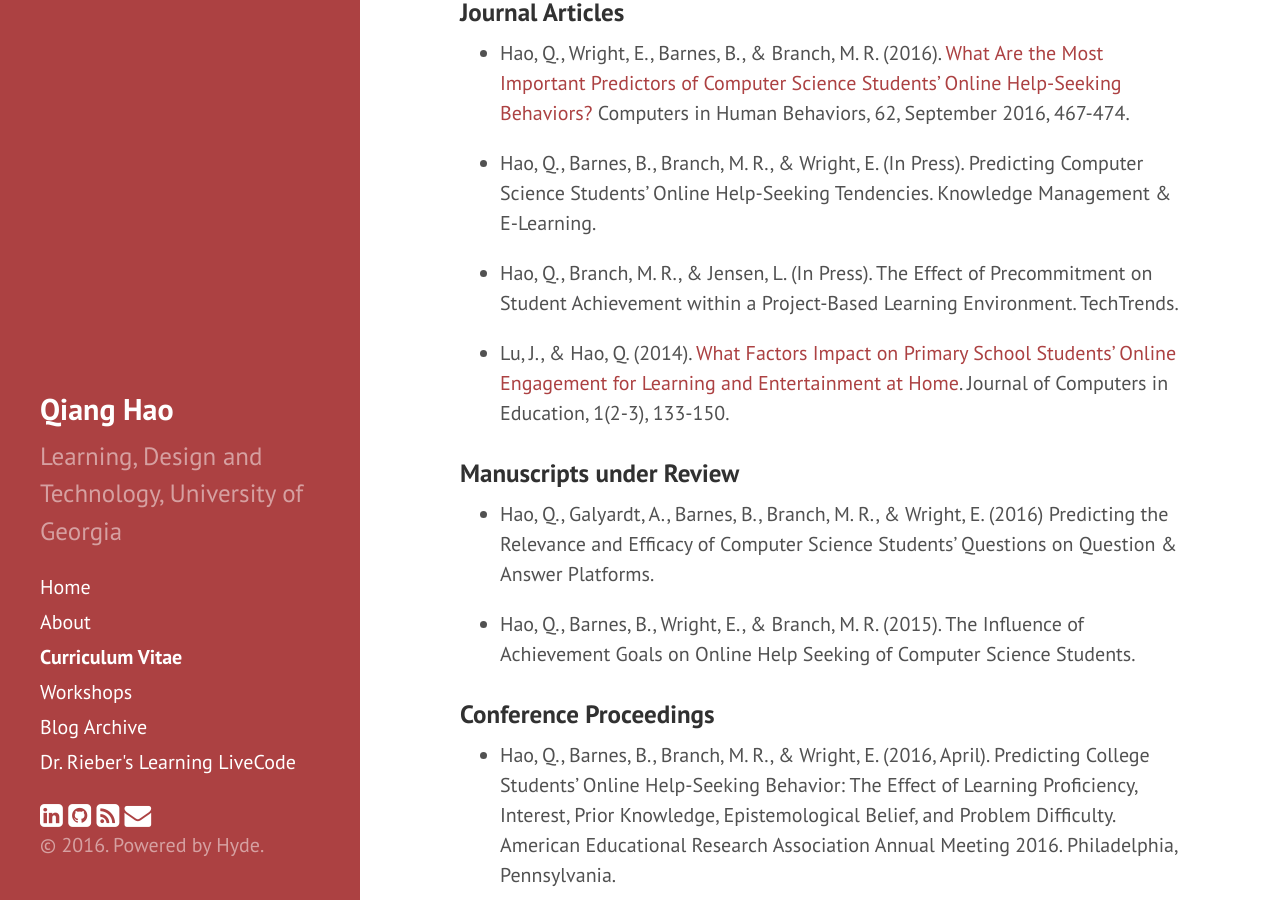
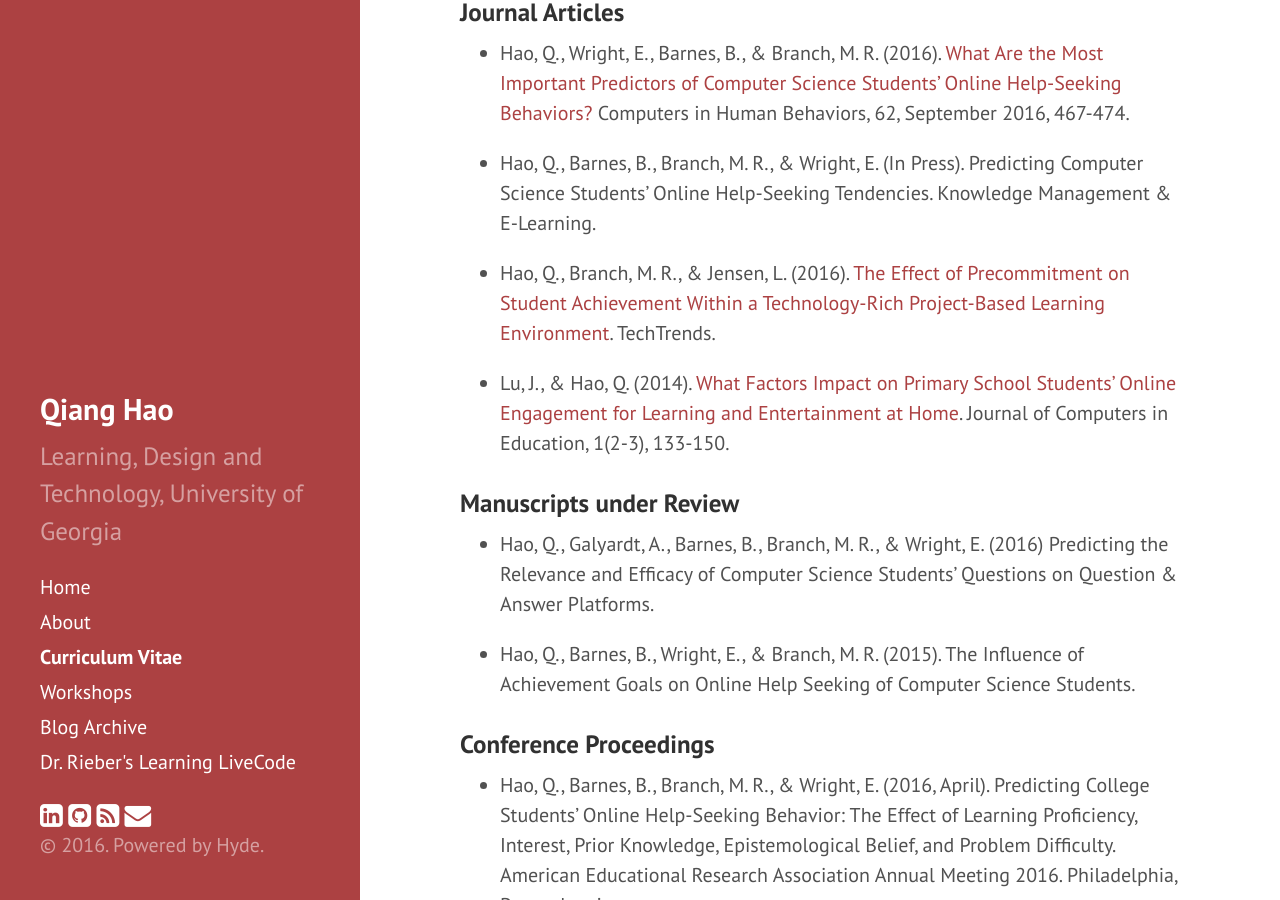
Before and after one commit to Neo-Hao/neo-hao.github.io, a Jekyll site: the page built from cv.md, in a window 1280 px wide and 900 px high, scrolled down 1806 px. Built offline with Jekyll 4.4.1, drawn with Linux system fonts in a browser that asks for light colours; nearby versions of some CDN libraries.

Commit message:
add publication

```diff
--- a/cv.md
+++ b/cv.md
@@ -63,7 +63,7 @@ title: Curriculum Vitae
 
 * Hao, Q., Barnes, B., Branch, M. R., & Wright, E. (In Press). Predicting Computer Science Students’ Online Help-Seeking Tendencies. Knowledge Management & E-Learning.
 
-* Hao, Q., Branch, M. R., & Jensen, L. (In Press). The Effect of Precommitment on Student Achievement within a Project-Based Learning Environment. TechTrends.
+* Hao, Q., Branch, M. R., & Jensen, L. (2016). <a href="http://home.tobeneo.com/downloads/techtrends.pdf" target="_blank">The Effect of Precommitment on Student Achievement Within a Technology-Rich Project-Based Learning Environment</a>. TechTrends.
 
 * Lu, J., & Hao, Q. (2014). <a href="http://link.springer.com/article/10.1007/s40692-014-0007-9" target="_blank">What Factors Impact on Primary School Students’ Online Engagement for Learning and Entertainment at Home</a>. Journal of Computers in Education, 1(2-3), 133-150.
 
```
Also changed, not shown: 1 other file.
